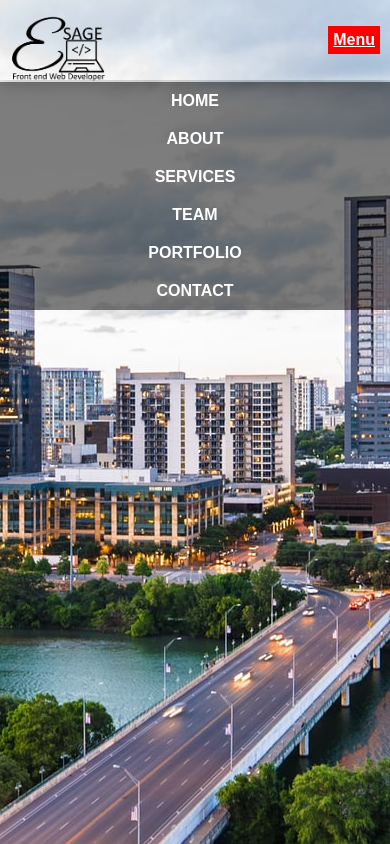
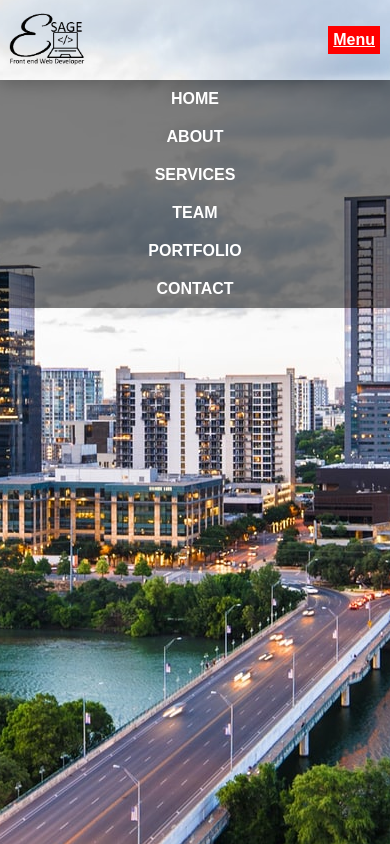
Before and after one commit to Esagecc/trans_resp_site, a plain HTML site: page index.html in a window 390 px wide. Drawn offline with nearby package versions, Linux system fonts and the light colour scheme.

Commit message:
Uploaded the look

```diff
--- a/styles.css
+++ b/styles.css
@@ -2,6 +2,10 @@ body {
     margin: 0;
     padding: 0;
     font-family: sans-serif;
+}
+
+.mylogo {
+    height: 80px;
 }
 
 section {
@@ -76,7 +80,7 @@ ul li a:hover {
 
     header ul {
         width: 100%;
-        top: -22px;
+        top: -4px;
         display: none;
     }
 
```
